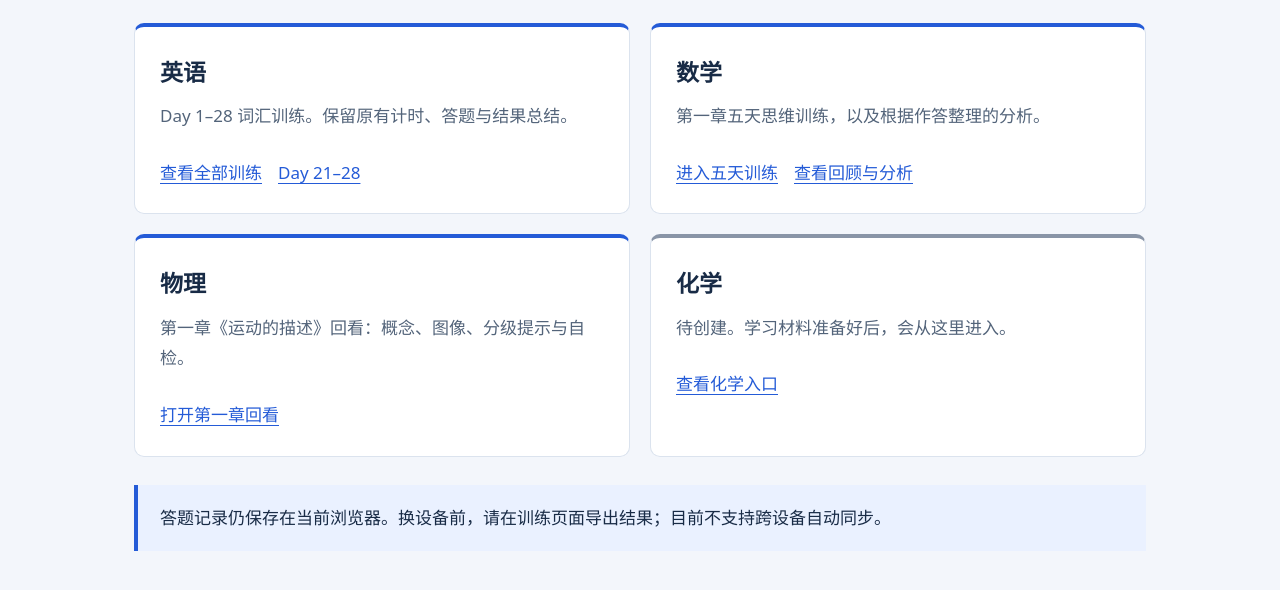
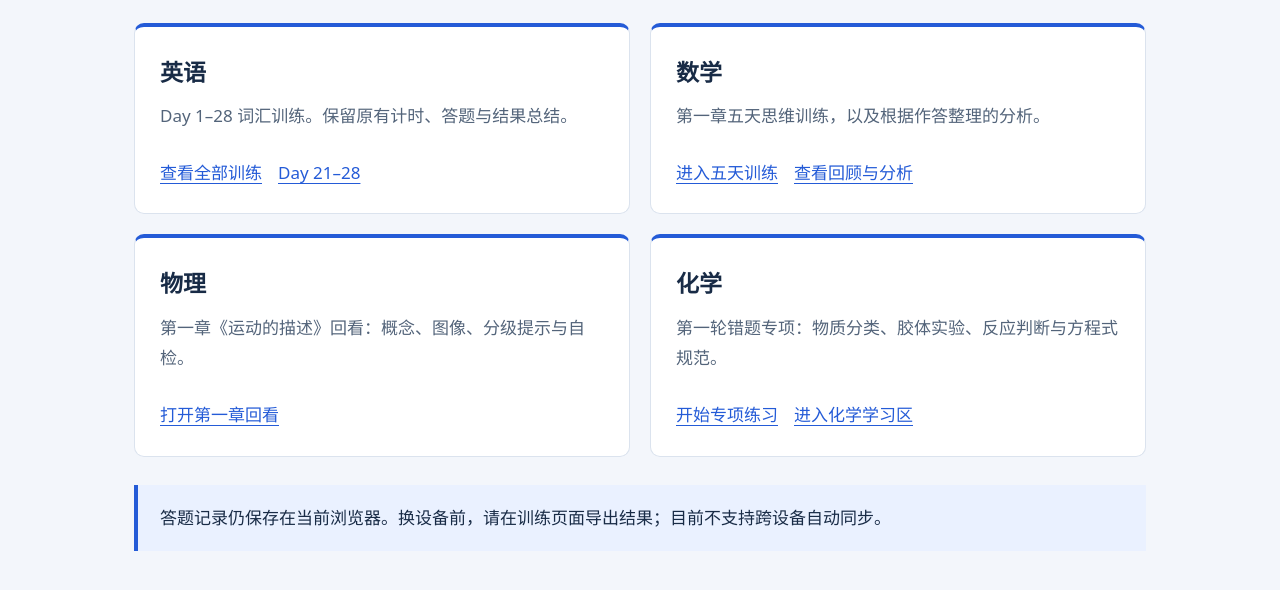
Before and after one commit to LenaLenaPan/qingxu-highschool, a plain HTML site: page public/index.html in a window 1280 px wide. Shown: the part 232-822 px from the top of the page. Drawn offline with Linux system fonts and the light colour scheme.

Commit message:
feat(home): link chemistry targeted practice

```diff
--- a/public/index.html
+++ b/public/index.html
@@ -1 +1 @@
-<!doctype html><html lang="zh-CN"><head><meta charset="utf-8"><meta name="viewport" content="width=device-width, initial-scale=1"><title>首页 · 清许学习空间</title><link rel="stylesheet" href="/shared/portal.css"></head><body><main><div class="kicker">清许 · 学习空间</div><h1>今天，从哪一科开始？</h1><p class="muted">训练、讲解与作答回看，都在这里。</p><div class="grid"><section class="card"><h2>英语</h2><p>Day 1–28 词汇训练。保留原有计时、答题与结果总结。</p><a href="/english/">查看全部训练</a><a href="/english/day21-28.html">Day 21–28</a></section><section class="card"><h2>数学</h2><p>第一章五天思维训练，以及根据作答整理的分析。</p><a href="/math/training/">进入五天训练</a><a href="/math/">查看回顾与分析</a></section><section class="card"><h2>物理</h2><p>第一章《运动的描述》回看：概念、图像、分级提示与自检。</p><a href="/physics/chapter1.html">打开第一章回看</a></section><section class="card pending"><h2>化学</h2><p>待创建。学习材料准备好后，会从这里进入。</p><a href="/chemistry/">查看化学入口</a></section></div><div class="notice">答题记录仍保存在当前浏览器。换设备前，请在训练页面导出结果；目前不支持跨设备自动同步。</div></main><script defer src="/shared/nav.js"></script></body></html>
+<!doctype html><html lang="zh-CN"><head><meta charset="utf-8"><meta name="viewport" content="width=device-width, initial-scale=1"><title>首页 · 清许学习空间</title><link rel="stylesheet" href="/shared/portal.css"></head><body><main><div class="kicker">清许 · 学习空间</div><h1>今天，从哪一科开始？</h1><p class="muted">训练、讲解与作答回看，都在这里。</p><div class="grid"><section class="card"><h2>英语</h2><p>Day 1–28 词汇训练。保留原有计时、答题与结果总结。</p><a href="/english/">查看全部训练</a><a href="/english/day21-28.html">Day 21–28</a></section><section class="card"><h2>数学</h2><p>第一章五天思维训练，以及根据作答整理的分析。</p><a href="/math/training/">进入五天训练</a><a href="/math/">查看回顾与分析</a></section><section class="card"><h2>物理</h2><p>第一章《运动的描述》回看：概念、图像、分级提示与自检。</p><a href="/physics/chapter1.html">打开第一章回看</a></section><section class="card"><h2>化学</h2><p>第一轮错题专项：物质分类、胶体实验、反应判断与方程式规范。</p><a href="/chemistry/special-practice-1.html">开始专项练习</a><a href="/chemistry/">进入化学学习区</a></section></div><div class="notice">答题记录仍保存在当前浏览器。换设备前，请在训练页面导出结果；目前不支持跨设备自动同步。</div></main><script defer src="/shared/nav.js"></script></body></html>
```
